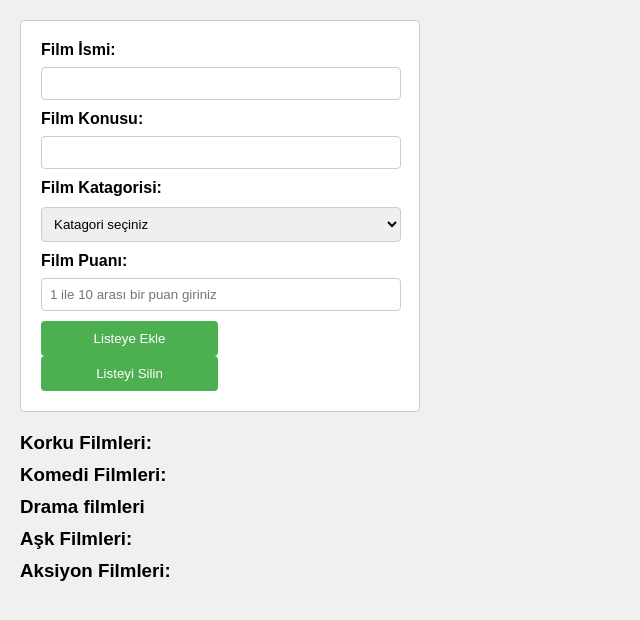
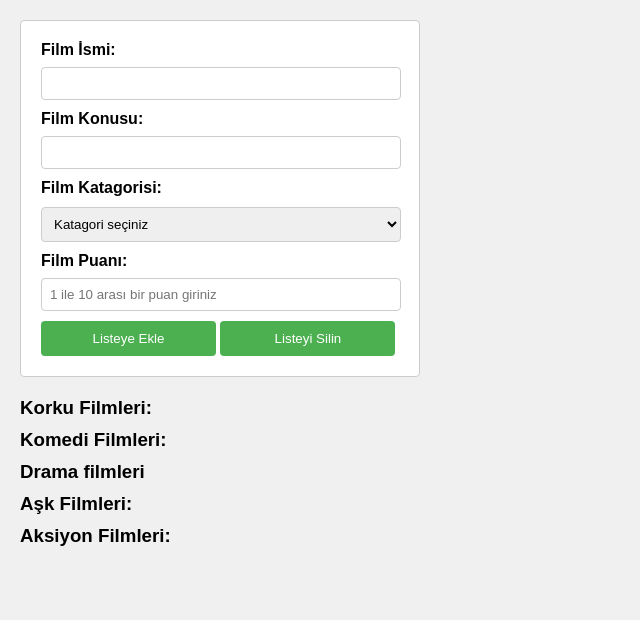
Before and after one commit to dogasvs/localFilmListeleme, a plain HTML site: page index.html in a window 1280 px wide. Shown: the whole page, without its empty margins (0-640 px from the left). Drawn offline with Linux system fonts and the light colour scheme.

Commit message:
Update film.css

```diff
--- a/assets/css/film.css
+++ b/assets/css/film.css
@@ -43,7 +43,7 @@ select {
 }
 
 .add, .delete {
-  width: 177px;
+  width: 175px;
   background-color: #4CAF50;
   color: white;
   padding: 10px 20px;
```
